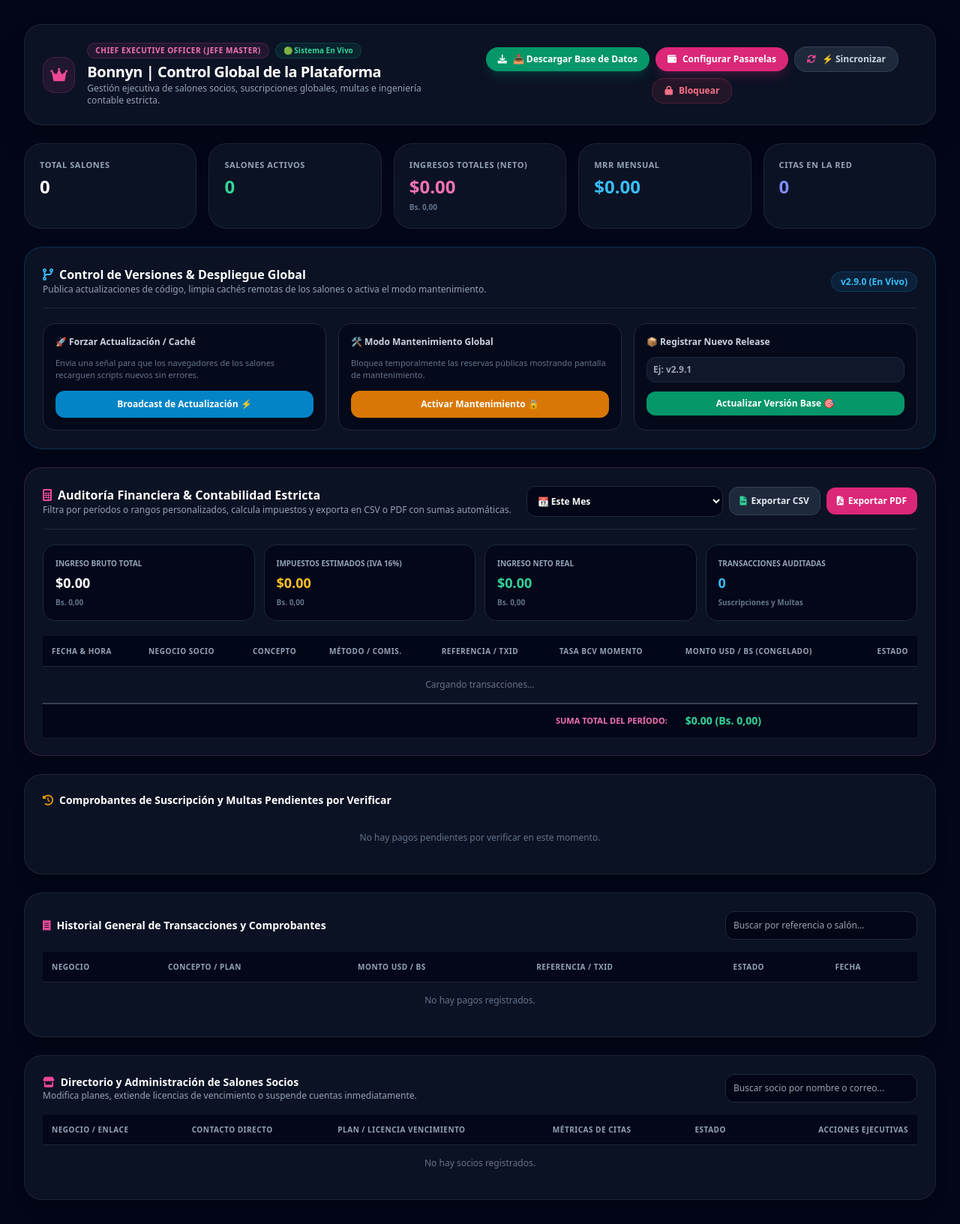
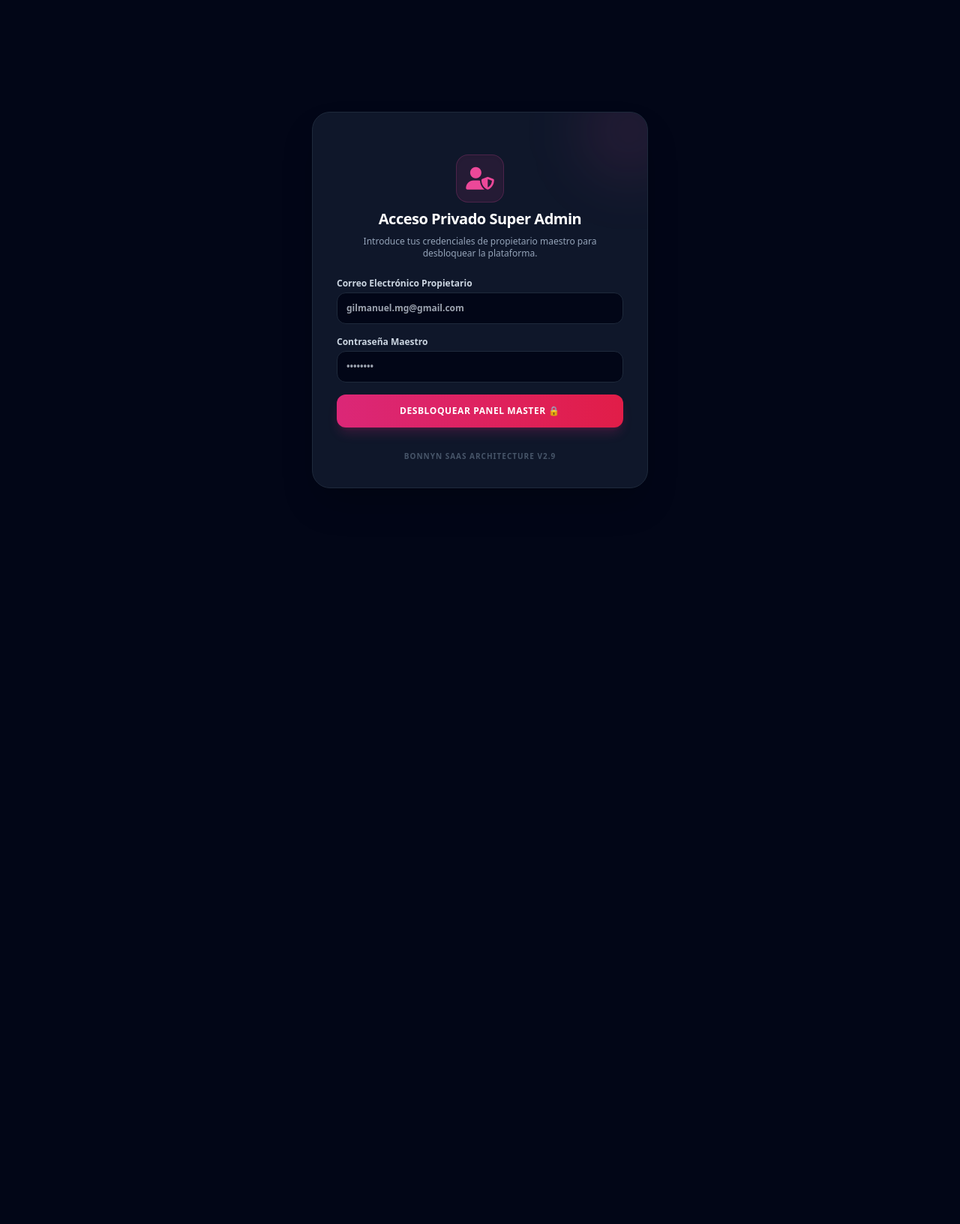
Before and after one commit to Bonnyn-Style/bonnyn-api, a Python web app: template templates/super_admin.html in a window 1280 px wide. Shown: the whole page at 75% size. After the commit the page ends 651 px from the top, so only its background shows below. Run offline with Jinja, Linux system fonts and the light colour scheme; the template is opened without the code that fills it, so the values that code supplies are empty; some libraries are stand-ins or nearby versions.

Commit message:
Actualizar codigo y base de datos

```diff
--- a/templates/login_admin.html
+++ b/templates/login_admin.html
@@ -20,7 +20,7 @@
         <form action="/api/super-admin/login" method="POST" class="space-y-4 text-xs">
             <div class="space-y-1">
                 <label class="font-bold text-slate-300">Usuario / Email Master</label>
-                <input type="email" name="email" required placeholder="admin@bonnyn.com" class="w-full bg-slate-950 border border-slate-800 rounded-xl p-3 text-white focus:outline-none focus:border-pink-500 transition">
+                <input type="email" name="email" required placeholder="gilmanuel.mg@gmail.com" class="w-full bg-slate-950 border border-slate-800 rounded-xl p-3 text-white focus:outline-none focus:border-pink-500 transition">
             </div>
             <div class="space-y-1">
                 <label class="font-bold text-slate-300">Contraseña Master</label>
--- a/templates/super_admin.html
+++ b/templates/super_admin.html
@@ -41,17 +41,14 @@
                 <p class="text-xs text-slate-400">Introduce tus credenciales de propietario maestro para desbloquear la plataforma.</p>
             </div>
 
-            <form onsubmit="autenticarSuperAdmin(event)" class="space-y-4 text-xs">
+            <form action="/api/super-admin/login" method="POST" class="space-y-4 text-xs">
                 <div>
                     <label class="block font-bold text-slate-300 mb-1">Correo Electrónico Propietario</label>
-                    <input type="email" id="master-email" required placeholder="gilmanuel.mg@gmail.com" class="w-full p-3 bg-slate-950 border border-slate-800 rounded-xl text-white outline-none focus:border-pink-500 font-bold">
+                    <input type="email" name="email" required placeholder="gilmanuel.mg@gmail.com" class="w-full p-3 bg-slate-950 border border-slate-800 rounded-xl text-white outline-none focus:border-pink-500 font-bold">
                 </div>
                 <div>
                     <label class="block font-bold text-slate-300 mb-1">Contraseña Maestro</label>
-                    <input type="password" id="master-pass" required placeholder="••••••••" class="w-full p-3 bg-slate-950 border border-slate-800 rounded-xl text-white outline-none focus:border-pink-500 font-bold">
-                </div>
-                <div id="login-error-msg" class="hidden text-rose-400 font-bold text-[11px] text-center bg-rose-500/10 p-2 rounded-xl border border-rose-500/20">
-                    ❌ Credenciales incorrectas o acceso denegado.
+                    <input type="password" name="password" required placeholder="••••••••" class="w-full p-3 bg-slate-950 border border-slate-800 rounded-xl text-white outline-none focus:border-pink-500 font-bold">
                 </div>
                 <button type="submit" class="w-full bg-gradient-to-r from-pink-600 to-rose-600 hover:from-pink-500 hover:to-rose-500 text-white font-black p-3.5 rounded-xl uppercase tracking-wider transition shadow-lg shadow-pink-600/20">
                     Desbloquear Panel Master 🔒
@@ -390,7 +387,7 @@
 
     <script>
         // ========================================================
-        // INTERCEPTOR GLOBAL DE EXPIRACIÓN DE TOKEN JWT (401)
+        // INTERCEPTOR GLOBAL DE EXPIRACIÓN DE TOKEN (401)
         // ========================================================
         const originalFetch = window.fetch;
         window.fetch = async function(...args) {
@@ -401,14 +398,9 @@
                 if (typeof url === 'string' && (url.includes('/login') || url.includes('/logout'))) {
                     return response;
                 }
-
-                console.warn("⚠️ Token JWT expirado o no autorizado (401) en Super Admin. Limpiando sesión...");
-                sessionStorage.removeItem('master_authenticated');
-
-                alert("Tu sesión de Super Admin ha expirado por seguridad. Por favor, vuelve a iniciar sesión.");
+                console.warn("⚠️ Token de Super Admin expirado o no autorizado (401).");
                 window.location.reload();
             }
-
             return response;
         };
 
@@ -416,43 +408,28 @@
         let sociosGlobal = [];
         let tasaBcvGlobal = 889.26; // Tasa de respaldo por defecto
 
-        // CREDENCIALES PRIVADAS DEL PROPIETARIO MASTER
-        const MASTER_EMAIL_VALIDO = "gilmanuel.mg@gmail.com";
-        const MASTER_PASS_VALIDO = "651255XzA";
-
-        function verificarAutenticacionPrevia() {
-            let authState = sessionStorage.getItem('master_authenticated');
-            if (authState === 'true') {
-                document.getElementById('modal-login-master').classList.add('hidden');
-                document.getElementById('panel-principal-master').classList.remove('hidden');
-                cargarTodoSuperAdmin();
-            } else {
-                document.getElementById('modal-login-master').classList.add('hidden');
-                document.getElementById('panel-principal-master').classList.remove('hidden');
-                cargarTodoSuperAdmin();
+        // VERIFICAR SESIÓN REAL CON EL BACKEND AL CARGAR
+        async function verificarAutenticacionPrevia() {
+            try {
+                let res = await fetch('/api/super-admin/metricas');
+                if (res.ok) {
+                    // Si el token es válido, ocultamos el modal de login y cargamos el panel
+                    document.getElementById('modal-login-master').classList.add('hidden');
+                    document.getElementById('panel-principal-master').classList.remove('hidden');
+                    cargarTodoSuperAdmin();
+                } else {
+                    // Si no hay sesión válida (401 o 403), mostramos el login
+                    document.getElementById('modal-login-master').classList.remove('hidden');
+                    document.getElementById('panel-principal-master').classList.add('hidden');
+                }
+            } catch(e) {
+                document.getElementById('modal-login-master').classList.remove('hidden');
             }
         }
 
-        function autenticarSuperAdmin(event) {
-            event.preventDefault();
-            let emailInput = document.getElementById('master-email').value.trim();
-            let passInput = document.getElementById('master-pass').value.trim();
-            let errorMsg = document.getElementById('login-error-msg');
-
-            if (emailInput === MASTER_EMAIL_VALIDO && passInput === MASTER_PASS_VALIDO) {
-                sessionStorage.setItem('master_authenticated', 'true');
-                errorMsg.classList.add('hidden');
-                document.getElementById('modal-login-master').classList.add('hidden');
-                document.getElementById('panel-principal-master').classList.remove('hidden');
-                cargarTodoSuperAdmin();
-            } else {
-                errorMsg.classList.remove('hidden');
-            }
-        }
-
+        // CERRAR SESIÓN REAL MEDIANTE BACKEND
         function cerrarSesionMaster() {
-            sessionStorage.removeItem('master_authenticated');
-            window.location.reload();
+            window.location.href = "/super-admin/logout";
         }
 
         // ========================================================
@@ -471,6 +448,10 @@
                 }
 
                 let resMetricas = await fetch('/api/super-admin/metricas');
+                if(resMetricas.status === 403 || resMetricas.status === 401) {
+                    window.location.reload();
+                    return;
+                }
                 let met = await resMetricas.json();
                 document.getElementById('metrica-total-salones').innerText = met.total_salones;
                 document.getElementById('metrica-salones-activos').innerText = met.salones_activos;
```
